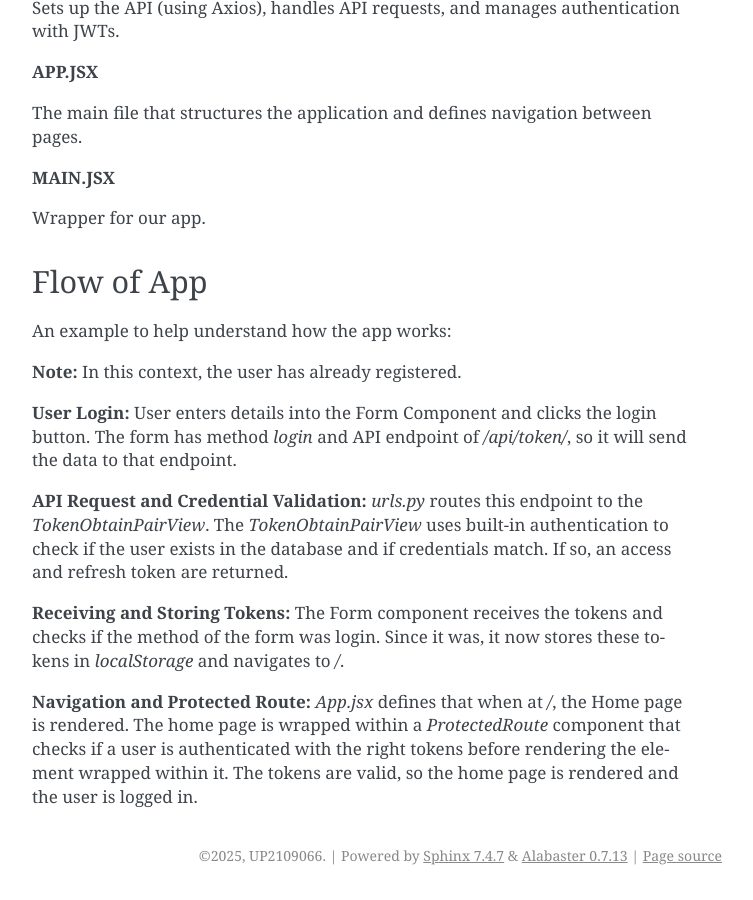
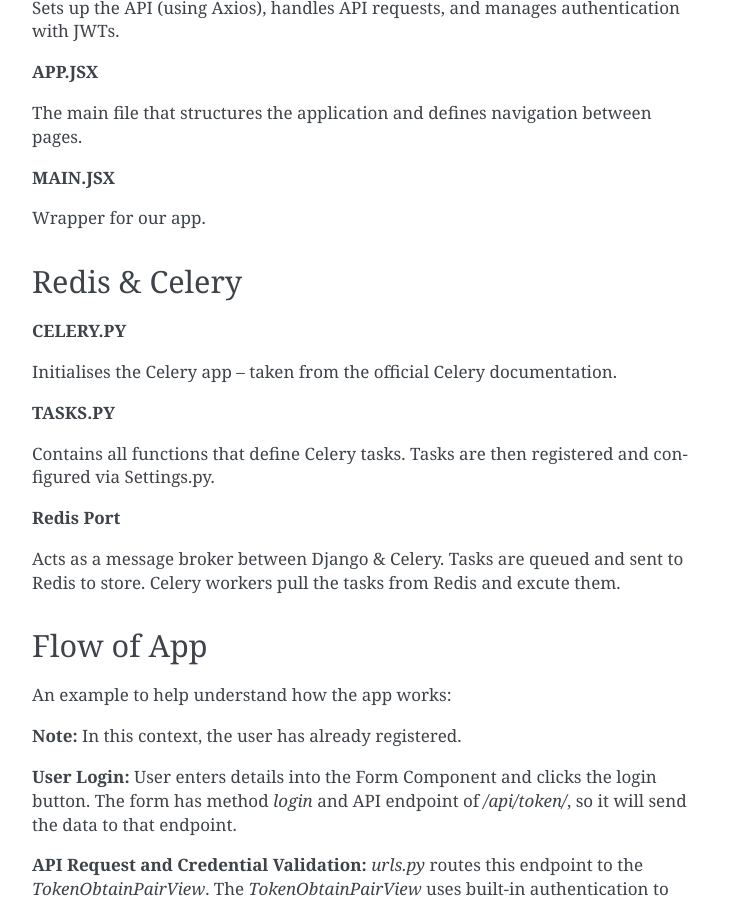
Before and after one commit to GROUP-2C-UOP/placement, a Sphinx documentation site: the page built from docs/structure.rst, in a window 1280 px wide and 900 px high, scrolled down 1064 px. Shown: the whole window, without its empty margins (388-1141 px from the left). Built offline with Sphinx 7.4.7, drawn with Linux system fonts in a browser that asks for light colours.

Commit message:
Added redis to structure - B

```diff
--- a/docs/structure.rst
+++ b/docs/structure.rst
@@ -51,6 +51,22 @@ The main file that structures the application and defines navigation between pag
 
 Wrapper for our app.
 
+Redis & Celery
+-------
+
+**CELERY.PY**
+
+Initialises the Celery app -- taken from the official Celery documentation.
+
+**TASKS.PY**
+
+Contains all functions that define Celery tasks. Tasks are then registered and configured via Settings.py.
+
+**Redis Port**
+
+Acts as a message broker between Django & Celery. Tasks are queued and sent to Redis to store. Celery workers pull the tasks from Redis and excute them.
+
+
 Flow of App
 -----------
 
```
